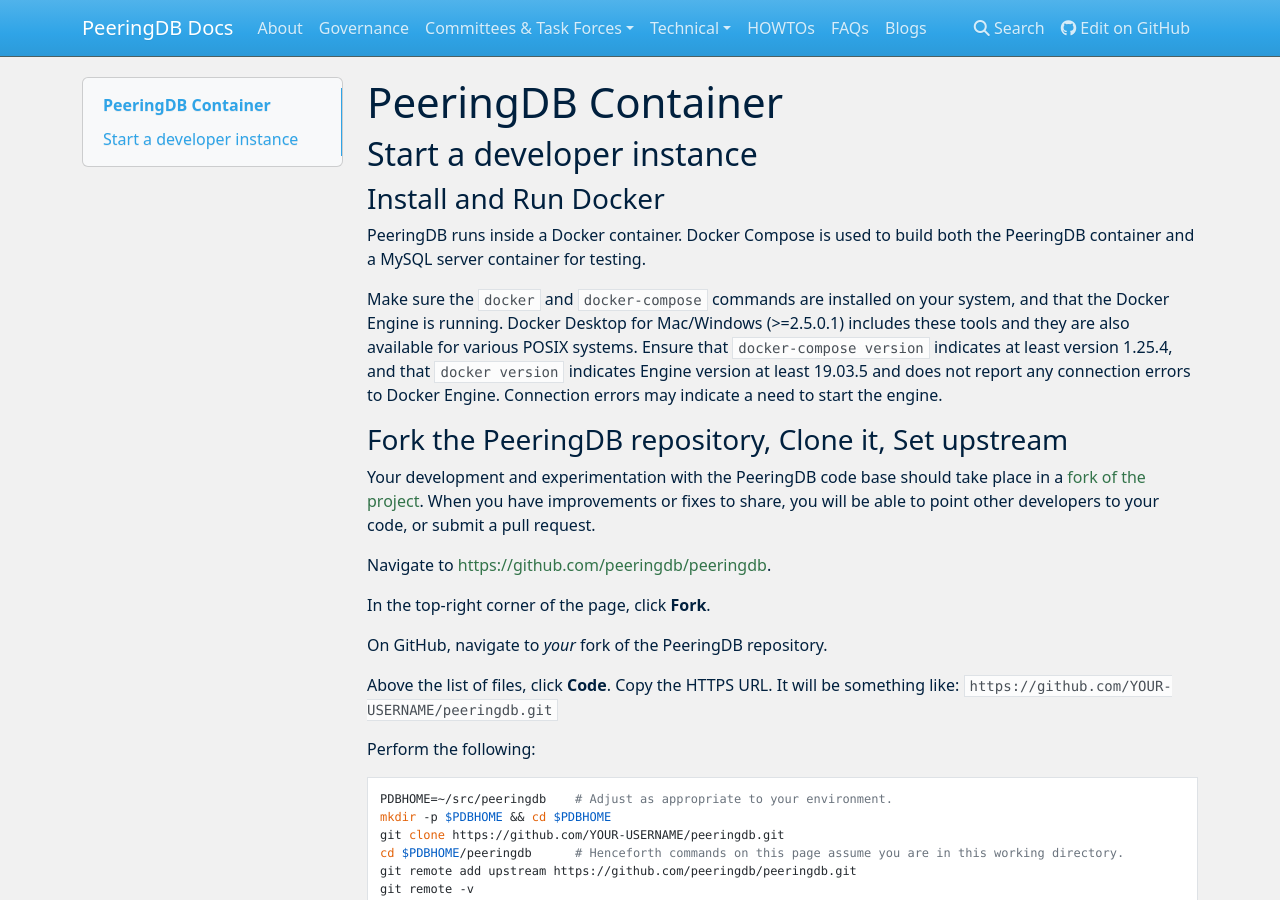
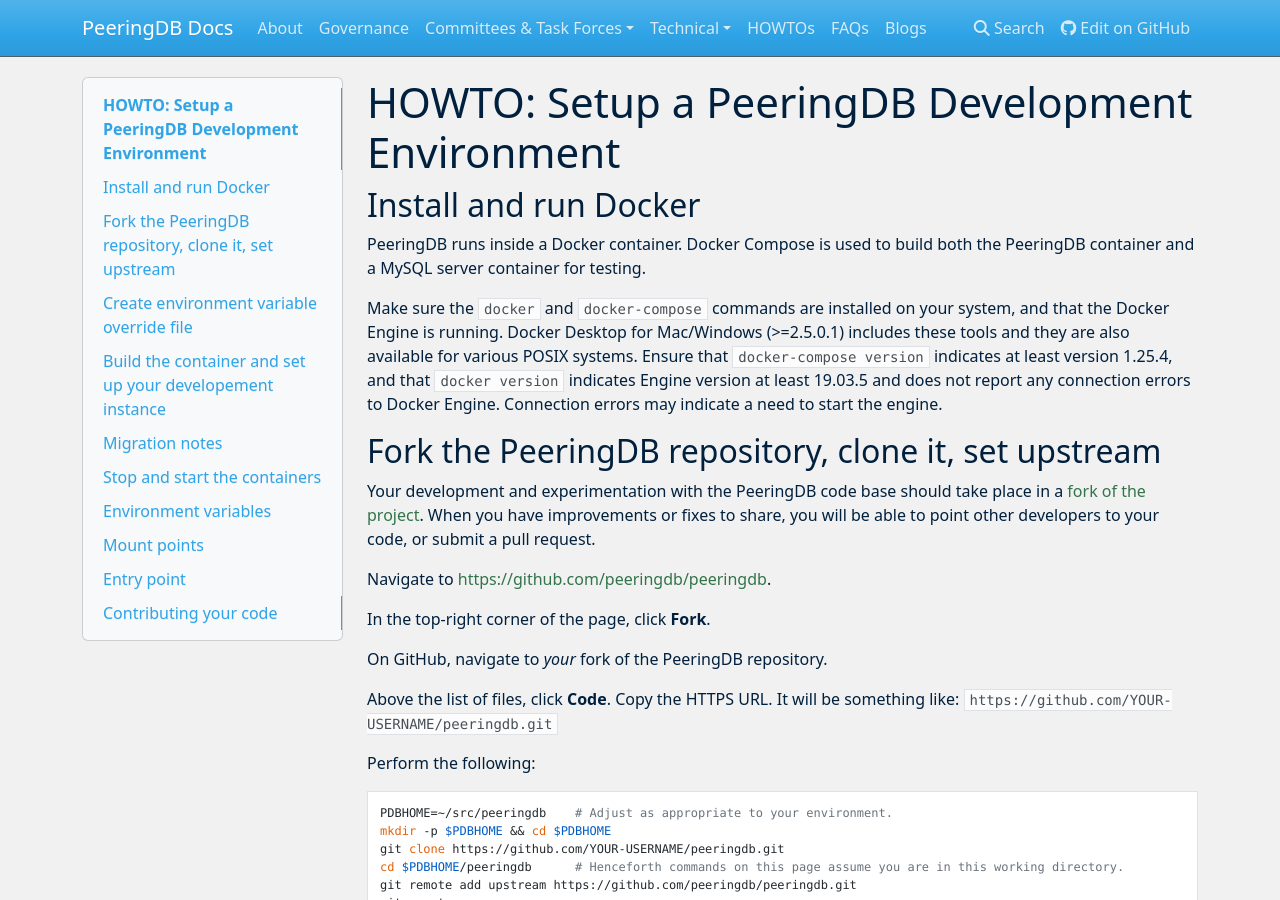
Before and after one commit to peeringdb/docs, an MkDocs documentation site: the page built from docs/howto/run_development_container.md, in a window 1280 px wide and 900 px high. Built offline with MkDocs 1.6.1, drawn with Linux system fonts in a browser that asks for light colours; nearby versions of some CDN libraries; some of the changed text lies outside the part shown.

Commit message:
Link development environment HOWTO and copy edits.

````diff
--- a/docs/howto/run_development_container.md
+++ b/docs/howto/run_development_container.md
@@ -1,16 +1,12 @@
+# HOWTO: Setup a PeeringDB Development Environment
 
-# PeeringDB Container
-
-## Start a developer instance
-
-
-### Install and Run Docker
+## Install and run Docker
 
 PeeringDB runs inside a Docker container. Docker Compose is used to build both the PeeringDB container and a MySQL server container for testing.
 
 Make sure the ```docker``` and ```docker-compose``` commands are installed on your system, and that the Docker Engine is running. Docker Desktop for Mac/Windows (>=2.5.0.1) includes these tools and they are also available for various POSIX systems. Ensure that ```docker-compose version``` indicates at least version 1.25.4, and that ```docker version``` indicates Engine version at least 19.03.5 and does not report any connection errors to Docker Engine. Connection errors may indicate a need to start the engine.
 
-### Fork the PeeringDB repository, Clone it, Set upstream
+## Fork the PeeringDB repository, clone it, set upstream
 
 Your development and experimentation with the PeeringDB code base should take place in a [fork of the project](https://docs.github.com/en/free-pro-team@latest/github/getting-started-with-github/fork-a-repo).  When you have improvements or fixes to share, you will be able to point other developers to your code, or submit a pull request.
 
@@ -45,7 +41,7 @@
 git merge upstream/master
 ```
 
-### Create environment variable override file
+## Create environment variable override file
 
 Environment variables for the server config can be added in `Ctl/dev/.env`.
 This file can be empty which will make the django `SECRET_KEY` ephemeral, but
@@ -75,7 +71,7 @@
 echo "OIDC_RSA_PRIVATE_KEY_ACTIVE_PATH=/srv/www.peeringdb.com/var/jwks/oidc.key" >> Ctl/dev/.env
 ```
 
-### Build the container and set up your dev instance
+## Build the container and set up your developement instance
 
 ```sh
 ./Ctl/dev/compose.sh build peeringdb
@@ -90,7 +86,6 @@
 On some docker versions `build` can fail with a `ERROR: Service 'peeringdb' failed to build: failed to export image: failed to create image: failed to get layer` error. Simply
 running it again should fix the issue.
 
-
 If you want a copy of the current *public* production data, run this command which often takes more than 15 minutes:
 
 ```sh
@@ -101,9 +96,9 @@
 
 (should you want to change this port you can do so by setting the environment variable `DJANGO_PORT`)
 
-### Migration Notes
+## Migration notes
 
-#### Organization management of oauth applications
+### Organization management of OAuth applications
 
 Once migration `0085` has been applied you should override the `OAUTH2_PROVIDER_APPLICATION_MODEL` environment variable to
 `"peeringdb_server.OAuthApplication"` in order to enable organization management of oauth applications.
@@ -114,14 +109,14 @@
 Related model 'peeringdb_server.oauthapplication` cannot be resolved
 ```
 
-### Stop and start the containers
+## Stop and start the containers
 
 ```sh
 ./Ctl/dev/compose.sh down
 ./Ctl/dev/compose.sh up -d
 ```
 
-### Environment Variables
+## Environment variables
 
 Edit ```Ctl/dev/.env``` and then stop and start the containers.
 
@@ -137,7 +132,7 @@
 - `EMAIL_HOST_USERHOST` default ""
 - `EMAIL_HOST_PASSWORD` default ""
 
-### Mount points
+## Mount points
 
 - `/srv/www.peeringdb.com/api-cache`: api cache
 - `/srv/www.peeringdb.com/locale`: translations
@@ -147,7 +142,7 @@
 - `/srv/www.peeringdb.com/static`: static files
 - `/srv/www.peeringdb.com/var/log`: log files
 
-### Entry point
+## Entry point
 
 With the exception of some specific commands (see below) the entry point will pass directly to django's manage script.
 
@@ -163,8 +158,8 @@
 - `/bin/sh` to drop to shell
 - `inetd` run the inetd whois server
 
-### Contributing your code
+## Contributing your code
 
-After testing and carefully code-reviewing your changes, commit and push them to your repository. You can then share the changes with other developers, such as those on the <pdb-tech@lists.peeringdb.com> mailing list: [https://lists.peeringdb.com/cgi-bin/mailman/listinfo/pdb-tech](https://lists.peeringdb.com/cgi-bin/mailman/listinfo/pdb-tech)
+After testing and carefully code-reviewing your changes, commit and push them to your repository. You can then share the changes with other developers, such as those on the <pdb-tech@lists.peeringdb.com> mailing list: [https://lists.peeringdb.com/cgi-bin/mailman/listinfo/pdb-tech](https://lists.peeringdb.com/cgi-bin/mailman/listinfo/pdb-tech).
 
 When ready to contribute the change to the project, create a pull request to the main repository along with a description of your goals for the change and/or what you are fixing.
--- a/docs/howtos.md
+++ b/docs/howtos.md
@@ -6,7 +6,8 @@
 - [Get Started with PeeringDB as a Exchange Operator](howto/get-started-exchange.md)
 - [Get Started with PeeringDB as a Facility Operator](howto/get-started-facility.md)
 - [Get Started with Search in PeeringDB](howto/search.md)
+- [Get Started with API Keys](howto/api_keys.md)
 - [Get Started with Developing for PeeringDB](howto/get-started-developing.md)
-- [Get Started with API Keys](howto/api_keys.md)
+- [Setup a PeeringDB Development Environment](howto/run_development_container.md)
 - [Manage User Permissions](howto/manage-permissions.md)
 - [What is AS112?](howto/updates-for-as112.md)
````
